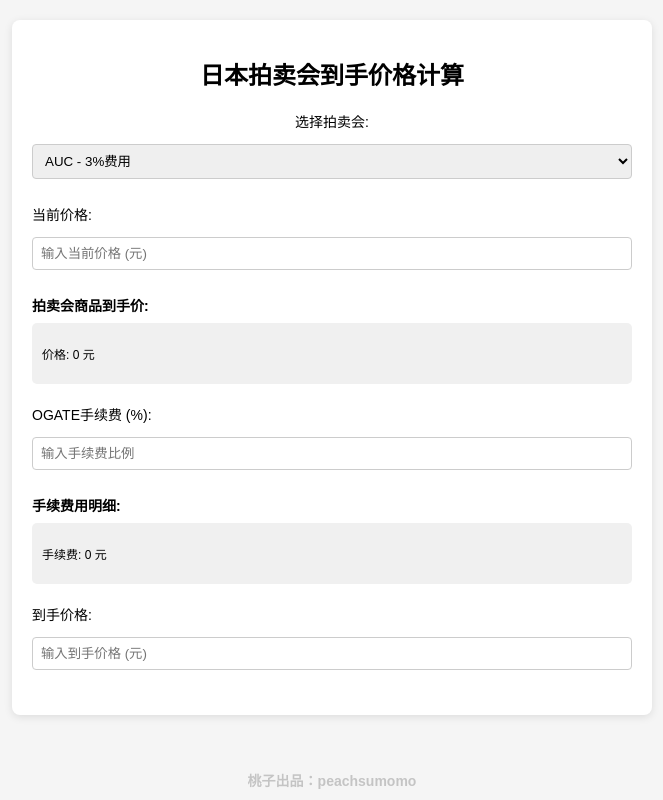
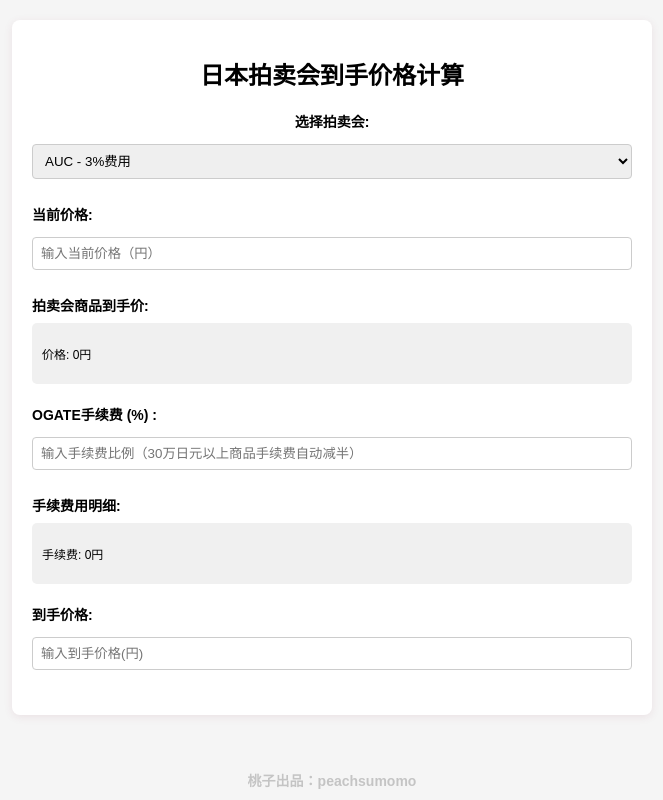
Before and after one commit to glancingxulix/peachsumomo, a plain HTML site: page index.html in a window 1280 px wide. Shown: the whole page, without its empty margins (308-971 px from the left). Drawn offline with Linux system fonts and the light colour scheme.

Commit message:
元-円 手续费打折说明

```diff
--- a/index.html
+++ b/index.html
@@ -29,35 +29,35 @@
         <!-- 当前价格输入 -->
         <div class="left">
             <label for="currentPrice">当前价格:</label>
-            <input type="number" id="currentPrice" placeholder="输入当前价格 (元)" min="0" oninput="calculatePrice()" required>
+            <input type="number" id="currentPrice" placeholder="输入当前价格（円）" min="0" oninput="calculatePrice()" required>
         </div>
 
         <!-- 活动费用明细 -->
         <div class="left">
             <h3>拍卖会商品到手价:</h3>
             <div id="activityDetails" class="details">
-                <p>价格: <span id="activityCost">0</span> 元</p>
+                <p>价格: <span id="activityCost">0</span>円</p>
             </div>
         </div>
 
         <!-- 手续费 -->
         <div class="left">
-            <label for="fee">OGATE手续费 (%):</label>
-            <input type="number" id="fee" step="0.01" placeholder="输入手续费比例" min="0" max="100" oninput="calculatePrice()" required>
+            <label for="fee">OGATE手续费 (%) :</label>
+            <input type="number" id="fee" step="0.01" placeholder="输入手续费比例（30万日元以上商品手续费自动减半）" min="0" max="100" oninput="calculatePrice()" required>
         </div>
 
         <!-- 手续费用明细 -->
         <div class="left">
             <h3>手续费用明细:</h3>
             <div id="feeDetails" class="details">
-                <p>手续费: <span id="feeCost">0</span> 元</p>
+                <p>手续费: <span id="feeCost">0</span>円</p>
             </div>
         </div>
 
         <!-- 到手价格 -->
         <div class="left">
             <label for="finalPrice">到手价格:</label>
-            <input type="number" id="finalPrice" placeholder="输入到手价格 (元)" min="0" oninput="reverseCalculatePrice()">
+            <input type="number" id="finalPrice" placeholder="输入到手价格(円)" min="0" oninput="reverseCalculatePrice()">
         </div>
     </div>
 
--- a/styles.css
+++ b/styles.css
@@ -12,7 +12,7 @@ body {
     background-color: white;
     padding: 20px;
     border-radius: 8px;
-    box-shadow: 0 2px 8px rgba(0, 0, 0, 0.1);
+    box-shadow: 0 2px 8px rgba(150, 63, 92, 0.1);
 }
 
 /* 标题居中 */
@@ -31,6 +31,7 @@ h1 {
 label {
     font-size: 14px;
     display: inline-block;
+    font-weight: bold; /* 加粗标签文字 */
     margin-bottom: 8px;
 }
 
@@ -63,6 +64,11 @@ h3 {
     margin-bottom: 8px;
 }
 
+h4 {
+    font-size: 10px;
+    margin-bottom: 4px;
+}
+
 /* 水印文字样式 */
 .watermark {
     position: fixed;
```
